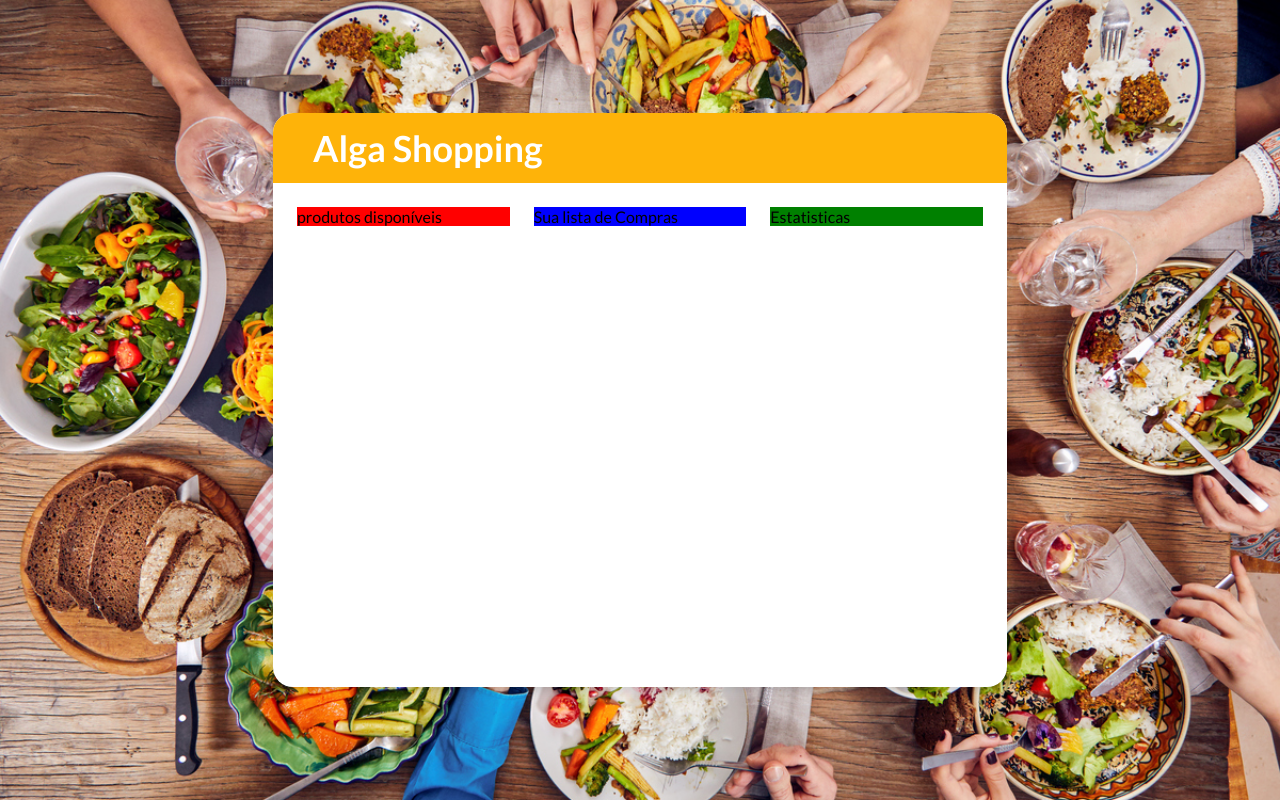
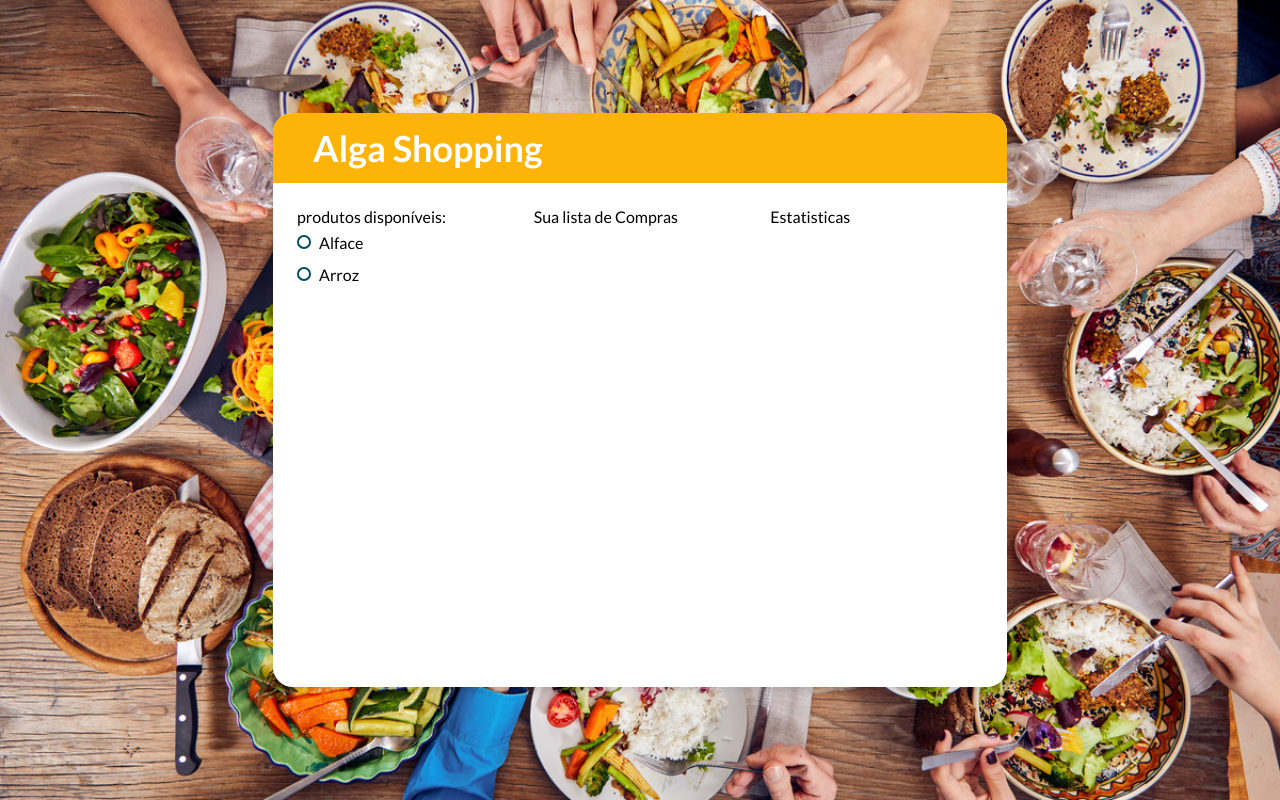
Before and after one commit to thallenk/listacompras, a React (Create React App) app: page / in a window 1280 px wide. Built offline with nearby package versions, Linux system fonts and the light colour scheme.

Commit message:
add checkbox component

```diff
--- a/src/components/App/App.jsx
+++ b/src/components/App/App.jsx
@@ -1,26 +1,41 @@
-import React from "react";
+import React, {useState} from "react";
+import CheckBox from "../../shared/CheckBox/CheckBox";
 import AppContainer from "../AppContainer/AppContainer";
 import AppHeader from "../AppHeader/AppHeader";
 import * as S from './App.styles'
 
 function App() {
+    //estados para setar o value da bolinha como true ou false a partir do onClick.
+    const [lettuce, setLettuce] = useState(false);
+    const [rice, setRice] = useState(false);
+
+
     return  (
         <S.Wrapper>
             <S.Container>
                 <AppHeader/>
                 <AppContainer
                 left = {
-                    <div style={{backgroundColor: 'red' }}>
-                        produtos disponíveis
+                    <div>
+                        produtos disponíveis:
+
+                        <CheckBox
+                        value = {lettuce}
+                        title = 'Alface'
+                        onClick = {() => setLettuce(!lettuce)}/>
+                        <CheckBox
+                        value = {rice}
+                        title = 'Arroz'
+                        onClick = {() => setRice(!rice)}/>
                     </div>
                 }
                 middle = {
-                    <div style={{backgroundColor: 'blue' }}>
+                    <div >
                         Sua lista de Compras
                     </div>
                 }
                 right = {
-                    <div style={{backgroundColor: 'green' }}>
+                    <div>
                         Estatisticas
                     </div>
                 } />
--- /dev/null
+++ b/src/shared/CheckBox/CheckBox.jsx
@@ -0,0 +1,14 @@
+import React from "react";
+import * as S from './CheckBox.styles'
+
+function CheckBox({value, title, onClick}) {
+    return(
+        <S.Wrapper onClick = {onClick}>
+            <S.Indicator value = {value}/>
+               {title}
+
+        </S.Wrapper>
+    )
+}
+
+export default CheckBox;
--- /dev/null
+++ b/src/shared/CheckBox/CheckBox.styles.js
@@ -0,0 +1,25 @@
+import styled from 'styled-components'
+
+export const Wrapper = styled.div`
+ height: 32px;
+
+ display: flex;
+ align-items: center;
+ cursor: default;
+
+`
+
+// criando a bolinha
+export const Indicator = styled.div`
+    height: 14px;
+    width: 14px;
+
+    border-radius: 7px;
+
+    /* Utilizando a prop value do checkBox para preencher a bolinha por completo */
+    ${ props => props.value ? 'background-color: #004D61;' : ''}
+    border: 2px solid #004D61;
+
+    margin-right: 8px;
+    cursor: pointer;
+`
```
